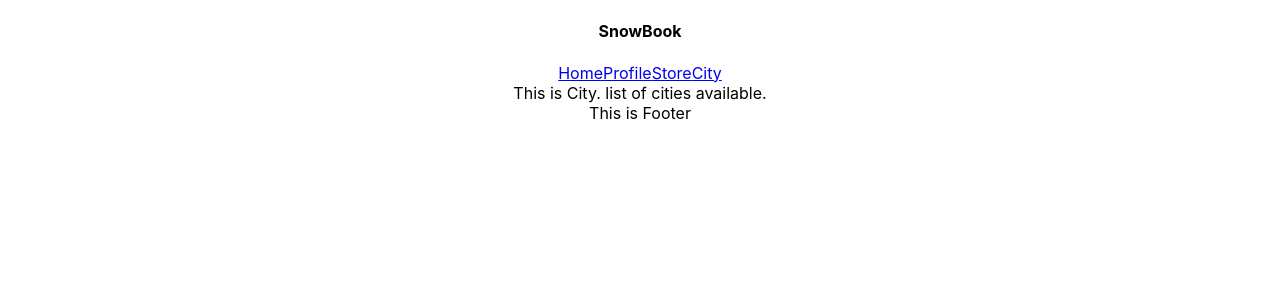
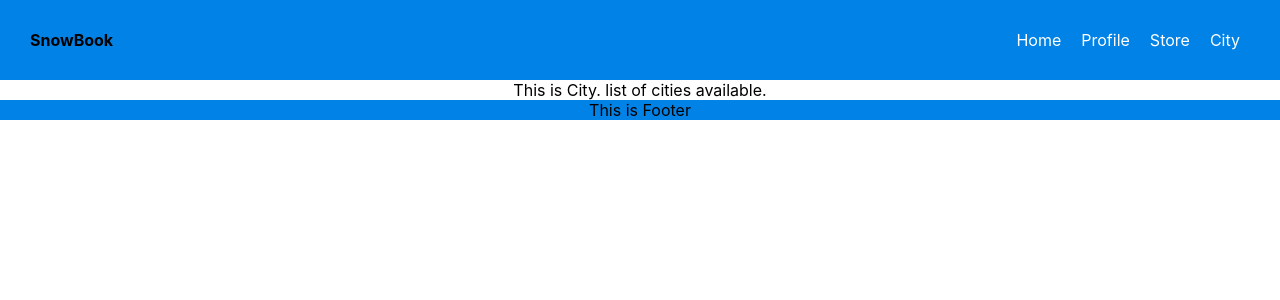
Before and after one commit to jdrea1587/snowBook, a React (Create React App) app in the folder client/: page /city in a window 1280 px wide. Shown: the top 300 px of the page. Built offline with nearby package versions, Linux system fonts and the light colour scheme.

Commit message:
finish components and work on styling

```diff
--- a/client/src/App.css
+++ b/client/src/App.css
@@ -1,3 +1,24 @@
 .App {
+  display: flex;
+  flex-direction: column;
   text-align: center;
 }
+
+.navbar {
+  background: #0082e6;
+  height: 20px;
+  display: flex;
+  justify-content: space-between;
+  align-items: center;
+  padding: 30px;
+}
+
+.divItem {
+  padding: 10px;
+  text-decoration: none;
+  color: white;
+}
+
+.footer {
+  background: #0082e6;
+}
--- a/client/src/components/Footer.js
+++ b/client/src/components/Footer.js
@@ -1,7 +1,7 @@
 import React from 'react';
 
 const Footer = () => {
-  return <div>This is Footer</div>;
+  return <div className="footer">This is Footer</div>;
 };
 
 export default Footer;
--- a/client/src/components/Nav.js
+++ b/client/src/components/Nav.js
@@ -6,10 +6,18 @@ const Nav = () => {
     <nav className="navbar">
       <h4 className="title">SnowBook</h4>
       <div className="navDiv">
-        <Link to="/">Home</Link>
-        <Link to="/profile">Profile</Link>
-        <Link to="/store">Store</Link>
-        <Link to="/city">City</Link>
+        <Link className="divItem" to="/">
+          Home
+        </Link>
+        <Link className="divItem" to="/profile">
+          Profile
+        </Link>
+        <Link className="divItem" to="/store">
+          Store
+        </Link>
+        <Link className="divItem" to="/city">
+          City
+        </Link>
       </div>
     </nav>
   );
```
Also changed, not shown: client/src/components/Mountain.js (+9 -0 lines), client/src/components/Profile.js (+11 -0 lines), client/src/components/Store.js (+7 -0 lines).
